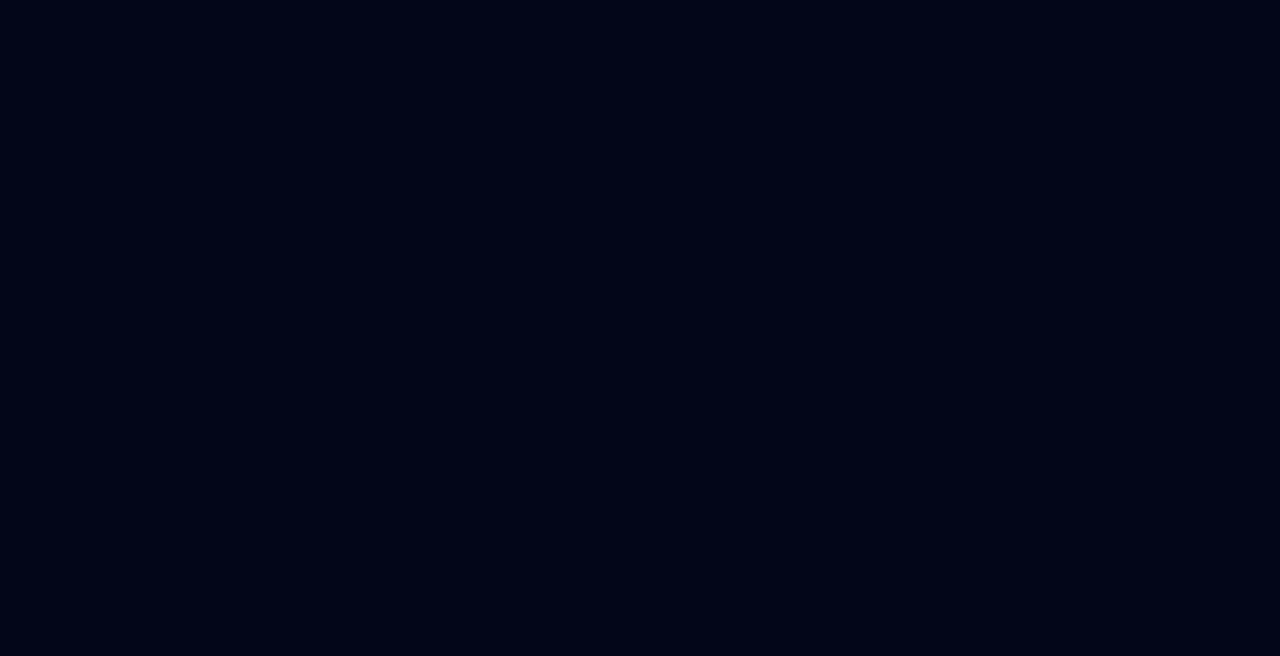
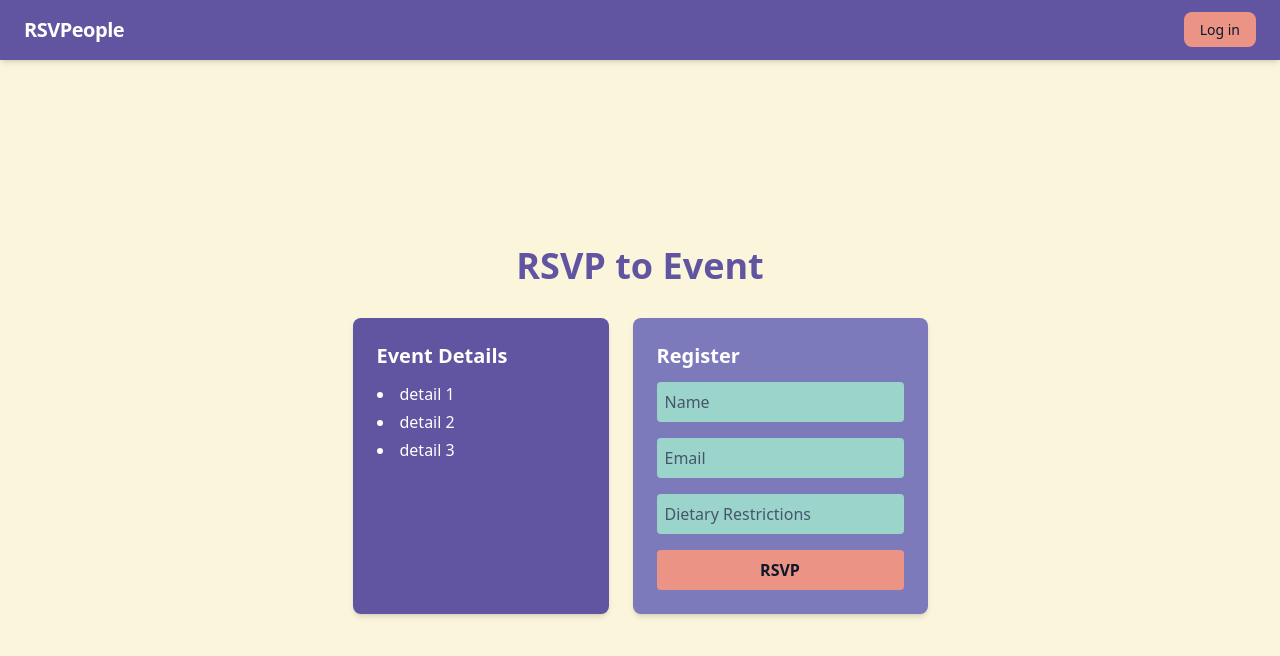
Before and after one commit to emilyxmli725/RSVPeople, a React (Vite) app in the folder frontend/: page /rsvp in a window 1280 px wide. Before the commit this address had no page. Shown: the top 656 px of the page. Built offline with nearby package versions, Linux system fonts and the light colour scheme.

Commit message:
Color scheme, styling, links, added navbar
- Added navbar component that can be added to any page
- Did styling for all pages (aside from organizer)
- Added linking from attendee -> rsvp with code in url
- added confirmationrsvp to app linking but not actually linked to rsvp yet

```diff
--- a/frontend/src/App.tsx
+++ b/frontend/src/App.tsx
@@ -2,6 +2,8 @@ import { BrowserRouter, Routes, Route } from "react-router-dom"
 import Home from "./Pages/Home"
 import Attendee from "./Pages/Attendee"
 import Organizer from "./Pages/Organizer"
+import RSVP from "./Pages/RSVP"
+import ConfirmationRSVP from "./Pages/ConfirmationRSVP"
 
 function App() {
   return (
@@ -10,7 +12,8 @@ function App() {
         <Route path="/" element={<Home />} />
         <Route path="/attendee" element={<Attendee />} />
         <Route path="/organizer" element={<Organizer/>} />
-
+        <Route path="/rsvp" element={<RSVP />} />
+        <Route path="/confirmationrsvp" element={<ConfirmationRSVP />}/>
       </Routes>
     </BrowserRouter>
   )
--- a/frontend/src/Pages/Attendee.tsx
+++ b/frontend/src/Pages/Attendee.tsx
@@ -1,31 +1,59 @@
-//import { Link } from "react-router-dom"
+import { useState, type SubmitEvent } from "react"
+import { useNavigate } from "react-router-dom"
+import Navbar from "./Navbar"
+
 
 function Attendee() {
+  const navigate = useNavigate()
+  const [code, setCode] = useState("")
+
+  function handleRsvp(e: SubmitEvent<HTMLFormElement>) {
+    e.preventDefault()
+    navigate(`/rsvp?code=${encodeURIComponent(code)}`)
+  }
+
   return (
-    <div className="min-h-screen flex flex-col items-center justify-center bg-blue-200 text-slate-100">
+    <div className="min-h-screen flex flex-col bg-[#fbf5dc] text-slate-900">
 
-      <h1 className="text-3xl font-bold mb-8">Attendee</h1>
+      <Navbar />
 
-      <div className="flex flex-col md:flex-row gap-4">
+      <main className="flex-1 flex flex-col items-center justify-center px-6 py-10">
+        <h1 className="text-4xl font-bold mb-8 text-[#6154A0]">My Events</h1>
 
-        <div className="p-6 bg-[#6154a0] rounded-lg">
-          <h2>Registered Events</h2>
-          <ul className="list-disc list-inside">
+        <div className="flex flex-col md:flex-row gap-6">
+
+          <div className="p-6 bg-[#6154A0] text-white rounded-lg shadow-md min-w-64">
+            <h2 className="text-xl font-semibold mb-3">Registered Events</h2>
+            <ul className="list-disc list-inside space-y-1">
               <li>Event 1</li>
               <li>Event 2</li>
               <li>Event 3</li>
             </ul>
           </div>
 
-        <div className="p-6 bg-[#6154a0] rounded-lg">
-          <h2>RSVP Now!</h2>
-          <form className="flex flex-col gap-4">
-            <input type="text" placeholder="Event Code" className="p-2 rounded bg-slate-800 text-slate-100" />
-            <button type="submit" className="bg-blue-600 hover:bg-blue-700 p-2 rounded">RSVP</button>
+          <div className="p-6 bg-[#7D7ABC] text-white rounded-lg shadow-md min-w-64">
+            <h2 className="text-xl font-semibold mb-3">RSVP Now!</h2>
+
+            <form onSubmit={handleRsvp} className="flex flex-col gap-4">
+              <input
+                type="text"
+                placeholder="Event Code"
+                value={code}
+                onChange={(e) => setCode(e.target.value)}
+                required
+                className="p-2 rounded bg-[#9BD4CB] text-slate-900 placeholder:text-slate-600 focus:outline-none focus:ring-2 focus:ring-white"
+              />
+              <button
+                type="submit"
+                className="bg-[#EB9486] text-slate-900 font-semibold hover:brightness-95 p-2 rounded transition"
+              >
+                RSVP
+              </button>
             </form>
           </div>
 
         </div>
+      </main>
 
     </div>
   )
--- a/frontend/src/Pages/ConfirmationRSVP.tsx
+++ b/frontend/src/Pages/ConfirmationRSVP.tsx
@@ -2,7 +2,7 @@ import { Link } from "react-router-dom"
 
 function ConfirmationRSVP() {
   return (
-    <div className="min-h-screen flex flex-col items-center justify-center bg-blue-200 text-slate-100">
+    <div className="min-h-screen flex flex-col items-center justify-center bg-[#fbf5dc] text-slate-900">
 
       <h1>Registration confirmed!</h1>
       <Link to="/" className="bg-blue-600 hover:bg-blue-700 p-2 rounded">
--- a/frontend/src/Pages/Home.tsx
+++ b/frontend/src/Pages/Home.tsx
@@ -1,20 +1,21 @@
 import { Link } from "react-router-dom"
+
 
 function Home() {
   return (
-    <div className="min-h-screen flex flex-col items-center justify-center bg-slate-950 text-slate-100">
+    <div className="min-h-screen flex flex-col items-center justify-center bg-[#6154A0] text-slate-100">
 
-      <h1 className="text-3xl font-bold mb-8">RSVPeople</h1>
+      <h1 className="text-5xl font-bold mb-8">RSVPeople</h1>
 
-      <h2 className="mb-4">Select User Type</h2>
+      <h2 className="text-3xl mb-5">Select User Type</h2>
 
       <div className="flex gap-4">
 
-        <Link to="/organizer" className="bg-blue-500 text-white px-6 py-3 rounded-lg">
+        <Link to="/organizer" className="bg-[#9BD4CB] text-2xl text-slate-600 px-18 py-5 rounded-lg">
           Organizer
         </Link>
 
-        <Link to="/attendee" className="bg-blue-500 text-white px-6 py-3 rounded-lg">
+        <Link to="/attendee" className="bg-[#9BD4CB] text-2xl text-slate-600 px-18 py-5 rounded-lg">
           Attendee
         </Link>
 
--- /dev/null
+++ b/frontend/src/Pages/Navbar.tsx
@@ -0,0 +1,51 @@
+import { Link } from "react-router-dom"
+
+//import { NavLink } from "react-router-dom"
+/*const links = [
+  { to: "/", label: "Log in" },
+  { to: "/attendee", label: "Attendee" },
+  { to: "/organizer", label: "Organizer" },
+]
+
+{links.map(({ to, label }) => (
+            <li key={to}>
+              <NavLink
+                to={to}
+                end={to === "/"}
+                className={({ isActive }) =>
+                  isActive
+                    ? "text-[#9BD4CB]"
+                    : "hover:text-[#9BD4CB] transition-colors"
+                }
+              >
+                {label}
+              </NavLink>
+            </li>
+          ))}
+*/
+
+function Navbar() {
+  return (
+    <nav className="bg-[#6154A0] text-white shadow-md">
+      <div className="max-w-screen-2xl mx-auto px-6 py-4 flex items-center justify-between">
+        <Link to="/" className="text-xl font-bold tracking-tight">
+          RSVPeople
+        </Link>
+
+        <ul className="flex items-center gap-6 text-sm font-medium">
+
+          <li>
+            <Link
+              to="/"
+              className="bg-[#EB9486] text-slate-900 px-4 py-2 rounded-lg hover:brightness-95 transition"
+            >
+              Log in
+            </Link>
+          </li>
+        </ul>
+      </div>
+    </nav>
+  )
+}
+
+export default Navbar
--- a/frontend/src/Pages/RSVP.tsx
+++ b/frontend/src/Pages/RSVP.tsx
@@ -1,33 +1,62 @@
-//import { Link } from "react-router-dom"
+import { useSearchParams } from "react-router-dom"
+import Navbar from "./Navbar"
 
 function RSVP() {
+  const [params] = useSearchParams()
+  const code = params.get("code")
+
   return (
-    <div className="min-h-screen flex flex-col items-center justify-center bg-blue-200 text-slate-100">
+    <div className="min-h-screen flex flex-col bg-[#fbf5dc] text-slate-900">
 
-      <h1 className="text-3xl font-bold mb-8">RSVP to Event</h1>
+      <Navbar />
 
-      <div className="flex flex-col md:flex-row gap-4">
+      <main className="flex-1 flex flex-col items-center justify-center px-6 py-10">
+        <h1 className="text-4xl font-bold mb-8 text-[#6154A0]">
+          RSVP to Event {code}
+        </h1>
 
-        <div className="p-6 bg-[#6154a0] rounded-lg">
-          <h2>Event Details</h2>
-          <ul className="list-disc list-inside">
+        <div className="flex flex-col md:flex-row gap-6">
+
+          <div className="p-6 bg-[#6154A0] text-white rounded-lg shadow-md min-w-64">
+            <h2 className="text-xl font-semibold mb-3">Event Details</h2>
+            <ul className="list-disc list-inside space-y-1">
               <li>detail 1</li>
               <li>detail 2</li>
               <li>detail 3</li>
             </ul>
           </div>
 
-        <div className="p-6 bg-[#6154a0] rounded-lg">
-          <h2>Register</h2>
+          <div className="p-6 bg-[#7D7ABC] text-white rounded-lg shadow-md min-w-64">
+            <h2 className="text-xl font-semibold mb-3">Register</h2>
             <form className="flex flex-col gap-4">
-            <input type="text" placeholder="Name" className="p-2 rounded bg-slate-800 text-slate-100" />
-            <input type="email" placeholder="Email" className="p-2 rounded bg-slate-800 text-slate-100" />
-            <input type="text" placeholder="Dietary Restrictions" className="p-2 rounded bg-slate-800 text-slate-100" />
-            <button type="submit" className="bg-blue-600 hover:bg-blue-700 p-2 rounded">RSVP</button>
+              <input
+                type="text"
+                placeholder="Name"
+                required
+                className="p-2 rounded bg-[#9BD4CB] text-slate-900 placeholder:text-slate-600 focus:outline-none focus:ring-2 focus:ring-white"
+              />
+              <input
+                type="email"
+                placeholder="Email"
+                required
+                className="p-2 rounded bg-[#9BD4CB] text-slate-900 placeholder:text-slate-600 focus:outline-none focus:ring-2 focus:ring-white"
+              />
+              <input
+                type="text"
+                placeholder="Dietary Restrictions"
+                className="p-2 rounded bg-[#9BD4CB] text-slate-900 placeholder:text-slate-600 focus:outline-none focus:ring-2 focus:ring-white"
+              />
+              <button
+                type="submit"
+                className="bg-[#EB9486] text-slate-900 font-semibold hover:brightness-95 p-2 rounded transition"
+              >
+                RSVP
+              </button>
             </form>
           </div>
 
         </div>
+      </main>
 
     </div>
   )
```
Lines whose indentation alone changed are shown as unchanged.
